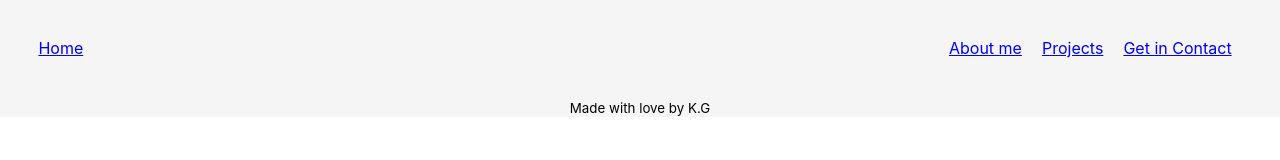
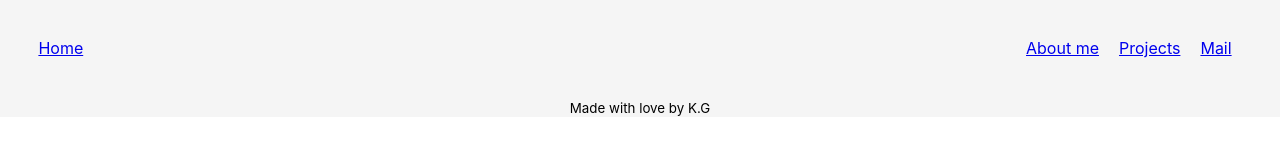
Before and after one commit to Kistinagrg/portfolio, a React (Create React App) app in the folder portfolio/: page /contact in a window 1280 px wide. Shown: the top 160 px of the page. Built offline with nearby package versions, Linux system fonts and the light colour scheme.

Commit message:
trying to link the repo

```diff
--- a/portfolio/src/components/Navbar.js
+++ b/portfolio/src/components/Navbar.js
@@ -11,7 +11,7 @@ const Navbar = () => (
       <div className="right-side">
         <Link to="/aboutme">About me</Link>
         <Link to="/projects">Projects</Link>
-        <Link to="/contact">Get in Contact</Link>
+        <Link to="/contact">Mail</Link>
       </div>
     </nav>
   </div>
```
